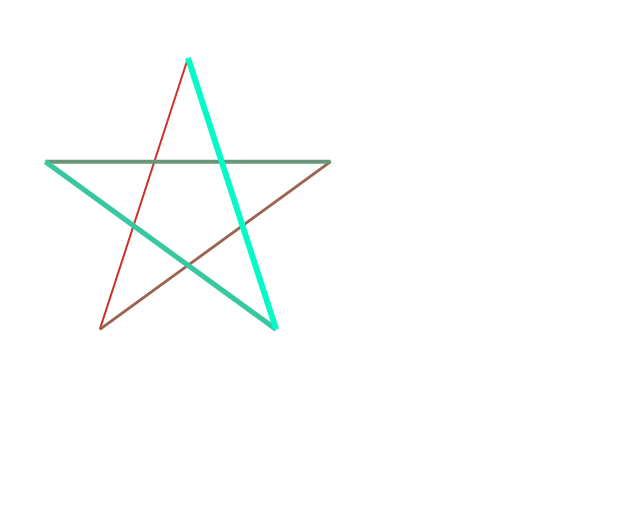
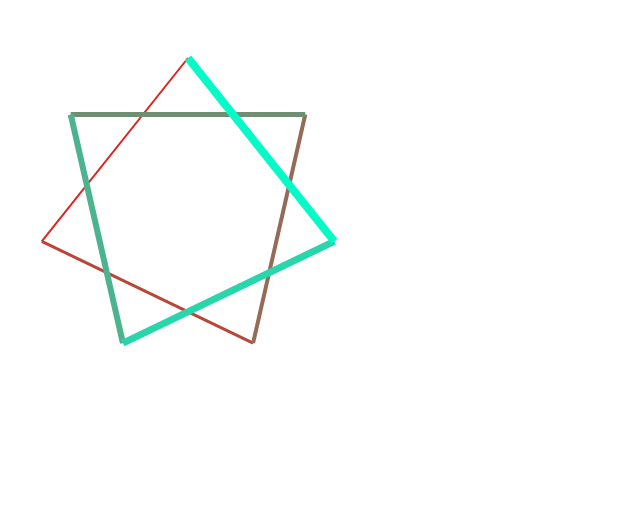
Before and after one commit to LukacsMa/draw_star, a plain HTML site: page index.html in a window 1280 px wide. Shown: the whole page, without its empty margins (0-640 px from the left). Drawn offline with Linux system fonts and the light colour scheme.

Commit message:
Update index.html

```diff
--- a/index.html
+++ b/index.html
@@ -16,7 +16,7 @@ function colorStar(x,y,a){
 
   //top point
   coords.push ( [x, y-a] );
- let points  = 5;
+ let points  = 7;
   //other points
   for (let i = 1 ; i < points; i++){
     let csx = x - Math.sin(i * Math.PI / 180 * (360/points) )*a ;
```
